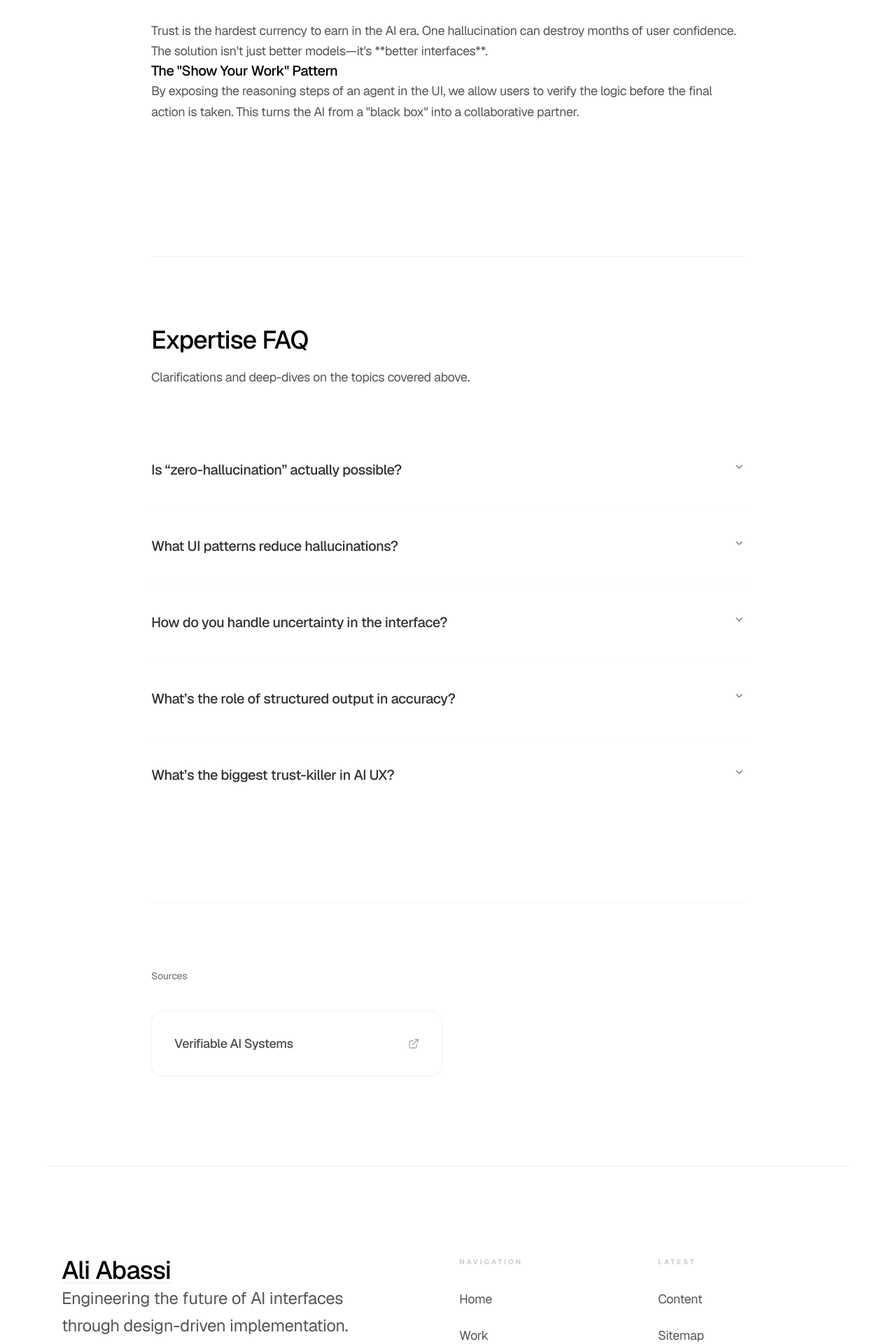
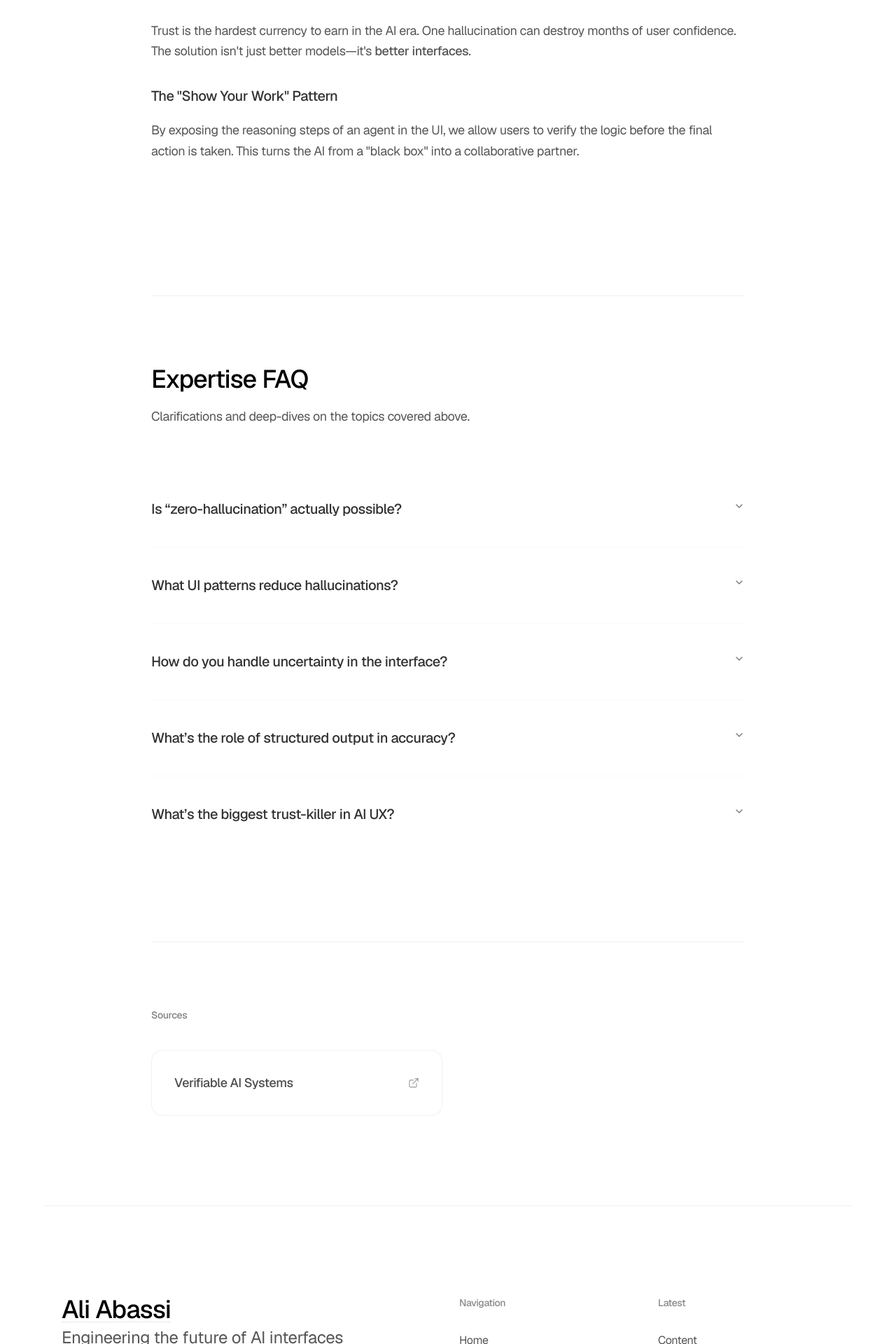
Before and after one commit to ali-abassi/aliabassi, a Next.js app: page /thoughts/building-zero-hallucination-interfaces in a window 1280 px wide. Shown: the part 1180-3100 px from the top of the page at 70% size. Built offline with nearby package versions, Linux system fonts and the light colour scheme.

Commit message:
Fix Thoughts formatting (prose spacing + list styles), convert markdown emphasis, and remove footer all-caps

```diff
--- a/src/app/globals.css
+++ b/src/app/globals.css
@@ -121,4 +121,38 @@
   a {
     @apply text-foreground underline underline-offset-4 decoration-muted hover:decoration-foreground transition-colors;
   }
+
+  /* Minimal editorial typography (fallback for prose without @tailwindcss/typography) */
+  .prose {
+    @apply text-foreground;
+  }
+  .prose > * + * {
+    margin-top: 1.25rem;
+  }
+  .prose h2,
+  .prose h3 {
+    @apply text-foreground/80;
+    margin-top: 2.25rem;
+  }
+  .prose p {
+    @apply text-muted-foreground;
+  }
+  .prose strong {
+    font-weight: 500;
+    color: oklch(var(--foreground));
+  }
+  .prose ul {
+    list-style: disc;
+    padding-left: 1.25rem;
+  }
+  .prose ol {
+    list-style: decimal;
+    padding-left: 1.25rem;
+  }
+  .prose li + li {
+    margin-top: 0.5rem;
+  }
+  .prose blockquote p {
+    margin-top: 0;
+  }
 }
--- a/src/components/Footer.tsx
+++ b/src/components/Footer.tsx
@@ -32,8 +32,8 @@ export function Footer() {
           </div>
 
           <div className="md:col-span-3 space-y-8">
-            <h4 className="text-[10px] font-bold uppercase tracking-[0.3em] text-foreground/20">Navigation</h4>
-            <ul className="space-y-6 text-lg font-medium">
+            <h4 className="text-sm font-medium text-muted-foreground/70">Navigation</h4>
+            <ul className="space-y-5 text-base">
               <li><Link href="/" className="group flex items-center gap-2 hover:text-foreground transition-colors no-underline text-muted-foreground font-normal">Home <ArrowUpRight className="w-4 h-4 opacity-0 group-hover:opacity-100 transition-all" /></Link></li>
               <li><Link href="/work" className="group flex items-center gap-2 hover:text-foreground transition-colors no-underline text-muted-foreground font-normal">Work <ArrowUpRight className="w-4 h-4 opacity-0 group-hover:opacity-100 transition-all" /></Link></li>
               <li><Link href="/tools" className="group flex items-center gap-2 hover:text-foreground transition-colors no-underline text-muted-foreground font-normal">Tools <ArrowUpRight className="w-4 h-4 opacity-0 group-hover:opacity-100 transition-all" /></Link></li>
@@ -42,15 +42,15 @@ export function Footer() {
           </div>
 
           <div className="md:col-span-3 space-y-8">
-            <h4 className="text-[10px] font-bold uppercase tracking-[0.3em] text-foreground/20">Latest</h4>
-            <ul className="space-y-6 text-lg font-medium">
+            <h4 className="text-sm font-medium text-muted-foreground/70">Latest</h4>
+            <ul className="space-y-5 text-base">
               <li><Link href="/content" className="group flex items-center gap-2 hover:text-foreground transition-colors no-underline text-muted-foreground font-normal">Content <ArrowUpRight className="w-4 h-4 opacity-0 group-hover:opacity-100 transition-all" /></Link></li>
               <li><a href="/sitemap.xml" className="group flex items-center gap-2 hover:text-foreground transition-colors no-underline text-muted-foreground font-normal">Sitemap <ArrowUpRight className="w-4 h-4 opacity-0 group-hover:opacity-100 transition-all" /></a ></li>
             </ul>
           </div>
         </div>
 
-        <div className="mt-24 pt-12 border-t border-border/30 flex flex-col md:flex-row justify-between items-center gap-8 text-[10px] font-medium uppercase tracking-[0.4em] text-muted-foreground/40">
+        <div className="mt-24 pt-12 border-t border-border/30 flex flex-col md:flex-row justify-between items-center gap-6 text-sm font-normal text-muted-foreground/60">
           <p className="text-center md:text-left">Designed for speed, built for the future.</p>
           <p className="text-center md:text-right">The personal site of Ali Abassi.</p>
         </div>
--- a/src/data/thoughts.ts
+++ b/src/data/thoughts.ts
@@ -27,7 +27,7 @@ export const thoughts: Thought[] = [
     date: "Dec 22, 2025",
     image: "https://images.unsplash.com/photo-1677442136019-21780ecad995?auto=format&fit=crop&q=80&w=800",
     content: `
-      <p>As we move into 2026, the paradigm of AI interaction is shifting rapidly. We are moving away from the "chat box" model where a human manually prompts a single model, and toward **autonomous orchestration**.</p>
+      <p>As we move into 2026, the paradigm of AI interaction is shifting rapidly. We are moving away from the "chat box" model where a human manually prompts a single model, and toward <strong>autonomous orchestration</strong>.</p>
 
       <h3>The Multi-Agent Paradigm</h3>
       <p>In a production-grade environment, a single LLM is rarely enough. The most effective systems utilize a team of specialized agents—one for reasoning, one for tool execution, and one for quality assurance.</p>
@@ -79,7 +79,7 @@ export const thoughts: Thought[] = [
     date: "Dec 15, 2025",
     image: "https://images.unsplash.com/photo-1558655146-d09347e92766?auto=format&fit=crop&q=80&w=800",
     content: `
-      <p>Technical engineering is often seen as a purely logical pursuit. But in the world of **AI Forward Deployed Engineering**, design is a core technical requirement.</p>
+      <p>Technical engineering is often seen as a purely logical pursuit. But in the world of <strong>AI Forward Deployed Engineering</strong>, design is a core technical requirement.</p>
 
       <h3>Bridging the Gap</h3>
       <p>An implementation engineer who doesn't understand UX is building a bridge that nobody wants to cross. We need to focus on the "Implementation Experience" (IX)—how seamlessly a new AI solution fits into an existing enterprise workflow.</p>
@@ -124,7 +124,7 @@ export const thoughts: Thought[] = [
     date: "Dec 08, 2025",
     image: "https://images.unsplash.com/photo-1451187580459-43490279c0fa?auto=format&fit=crop&q=80&w=800",
     content: `
-      <p>Deploying a prototype is easy. Deploying a system that handles **100,000 requests per minute** with consistent sub-second latency is where the real engineering happens.</p>
+      <p>Deploying a prototype is easy. Deploying a system that handles <strong>100,000 requests per minute</strong> with consistent sub-second latency is where the real engineering happens.</p>
 
       <h3>The Bottlenecks</h3>
       <p>Enterprise AI scaling faces three primary bottlenecks: Rate limits, Token costs, and Semantic drift.</p>
@@ -169,7 +169,7 @@ export const thoughts: Thought[] = [
     date: "Dec 01, 2025",
     image: "https://images.unsplash.com/photo-1639322537228-f710d846310a?auto=format&fit=crop&q=80&w=800",
     content: `
-      <p>Trust is the hardest currency to earn in the AI era. One hallucination can destroy months of user confidence. The solution isn't just better models—it's **better interfaces**.</p>
+      <p>Trust is the hardest currency to earn in the AI era. One hallucination can destroy months of user confidence. The solution isn't just better models—it's <strong>better interfaces</strong>.</p>
 
       <h3>The "Show Your Work" Pattern</h3>
       <p>By exposing the reasoning steps of an agent in the UI, we allow users to verify the logic before the final action is taken. This turns the AI from a "black box" into a collaborative partner.</p>
@@ -207,7 +207,7 @@ export const thoughts: Thought[] = [
     date: "Nov 24, 2025",
     image: "https://images.unsplash.com/photo-1552664730-d307ca884978?auto=format&fit=crop&q=80&w=800",
     content: `
-      <p>My career didn't start in a IDE. It started in the world of **growth marketing** and **business development**. This unconventional path has become my greatest strength as an engineer.</p>
+      <p>My career didn't start in a IDE. It started in the world of <strong>growth marketing</strong> and <strong>business development</strong>. This unconventional path has become my greatest strength as an engineer.</p>
 
       <h3>Engineering for Outcomes</h3>
       <p>In marketing, everything is measured by conversion and impact. I carry this same mindset into my code. I don't just ask "Does the code run?" I ask "Does this implementation move the needle for the customer?"</p>
```
